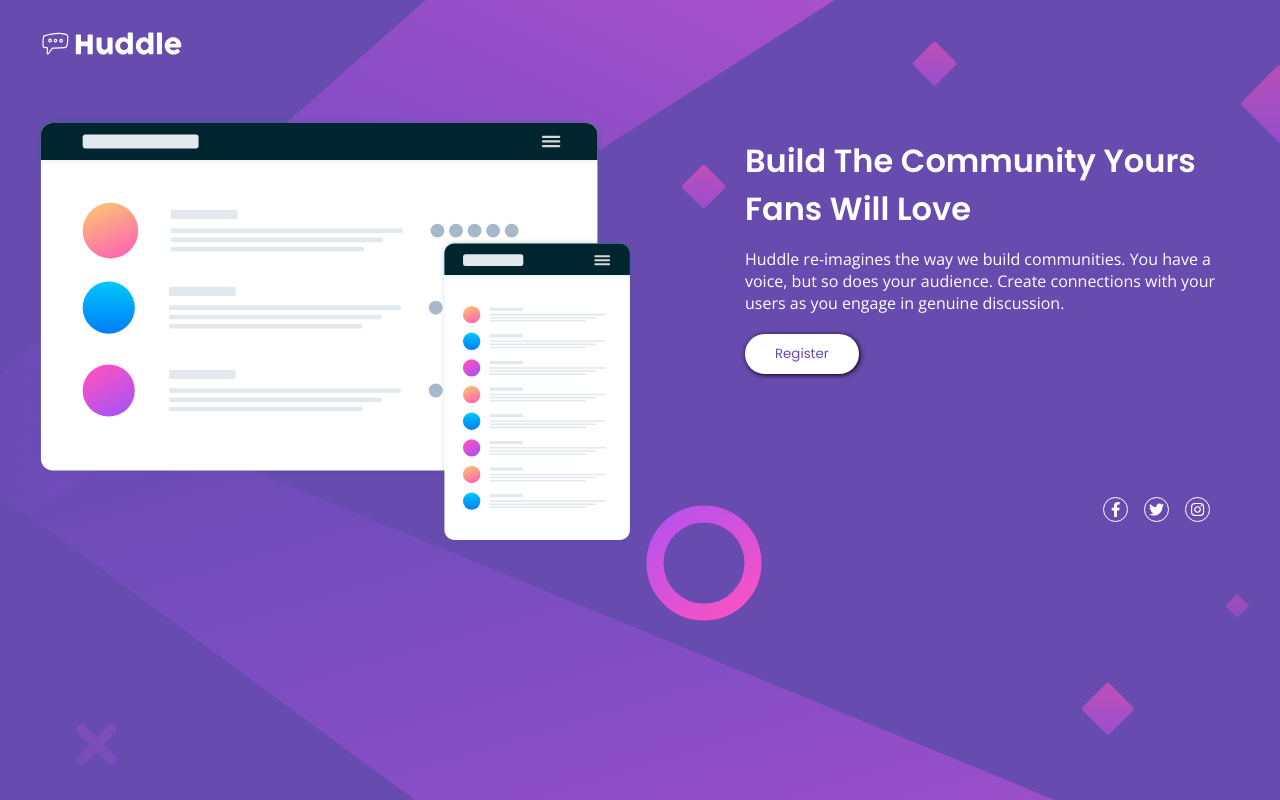
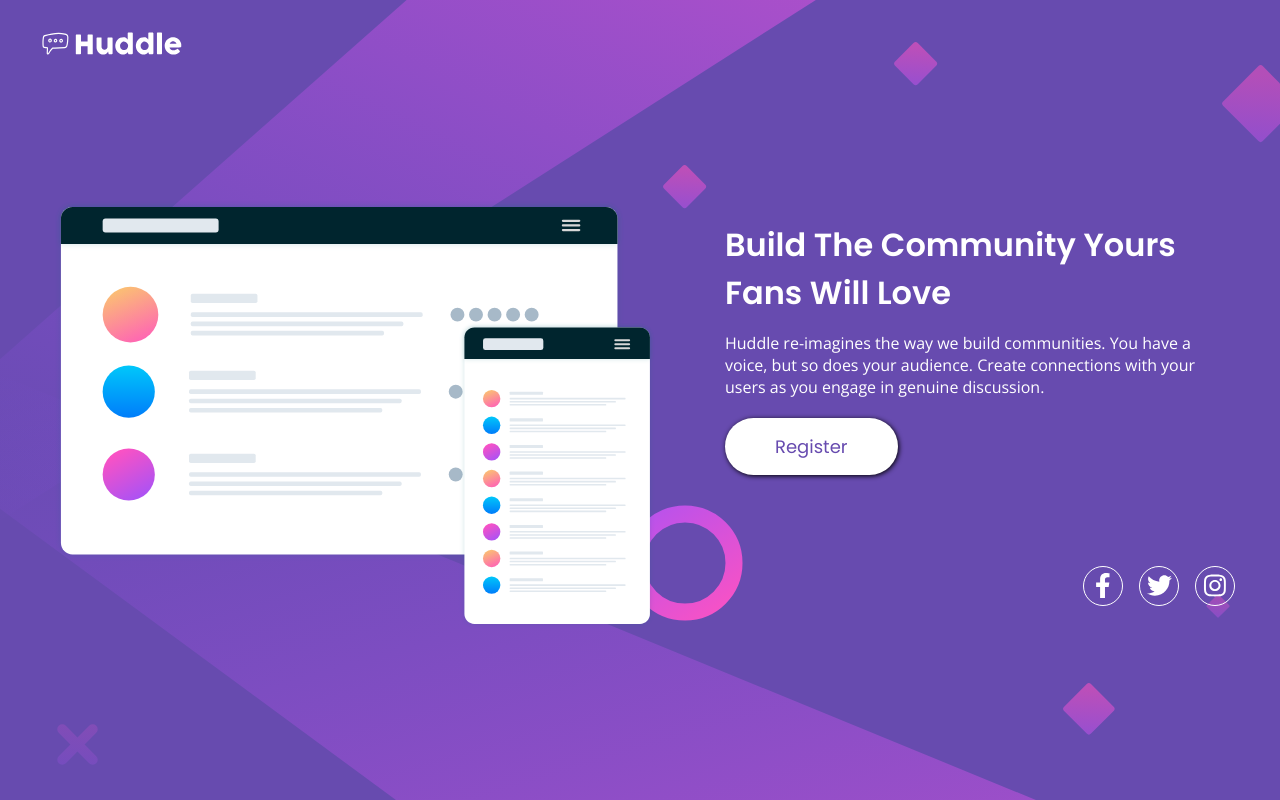
Before and after one commit to Jooab/Huddle, a plain HTML site: page index.html in a window 1280 px wide. Drawn offline with nearby package versions, Linux system fonts and the light colour scheme.

Commit message:
layout consertado

```diff
--- a/index.html
+++ b/index.html
@@ -24,6 +24,7 @@
     </header>
 
     <main class="container">
+        <div class="container-mockup">
             <div class="mockup">
                 <img src="src/images/illustration-mockups.svg" alt="Mockup">
             </div>
@@ -46,6 +47,7 @@
                     </a>
                 </div>
             </div>
+        </div>
     </main>
 
     <script src="https://cdnjs.cloudflare.com/ajax/libs/font-awesome/5.15.4/js/all.min.js"
--- a/src/css/responsive.css
+++ b/src/css/responsive.css
@@ -1,12 +1,12 @@
-@media (min-width:1920px) {
-    .container {
-        justify-content: space-evenly;
-    }
-}
-
 @media (min-width:1080px) {
     body {
         overflow: hidden;
+        height: 75vh;
+    }
+
+    .container {
+        align-items: center;
+        justify-content: center;
     }
 }
 
@@ -24,17 +24,24 @@
 
 @media (max-width:768px) {
     body {
-        background: url(../images/bg-mobile.svg);
+        background: url(../images/bg-mobile.svg) center center no-repeat;
+        background-size: cover;
         background-color: hsl(257, 40%, 49%);
+    }
+
+    .container-mockup {
+        display: block;
     }
 
     .container {
         flex-direction: column;
         align-items: center;
+        justify-content: center;
     }
 
     .mockup img {
         width: 100%;
+        margin: auto;
     }
 
     .mockup-info {
@@ -42,6 +49,7 @@
         flex-direction: column;
         text-align: center;
         align-items: center;
+        margin: 15px auto;
     }
 
     .mockup-info .social {
@@ -52,6 +60,6 @@
     }
 
     .mockup-info button {
-        padding: 10px 50px;
+        padding: 15px 60px;
     }
 }
--- a/src/css/style.css
+++ b/src/css/style.css
@@ -1,5 +1,10 @@
+html {
+    height: 100vh;
+}
+
 body {
-    background: url(../images/bg-desktop.svg) ;
+    background: url(../images/bg-desktop.svg) center center no-repeat;
+    background-size: cover;
     background-color: hsl(257, 40%, 49%);
     font-family: 'Open Sans', sans-serif;
     margin: 25px 35px;
@@ -11,13 +16,19 @@ body {
 
 .container {
     display: flex;
-    justify-content: space-between;
     margin: 50px 0;
+    height: 100%;
+    max-width: 2560px;
+}
+
+.container-mockup {
+    display: flex;
+    justify-content: center;
 }
 
 .mockup img {
     max-width: 600px;
-    margin-right: 40px;
+    margin-right: 70px;
 }
 
 .mockup-info {
@@ -37,9 +48,10 @@ body {
     color: hsl(257, 40%, 49%);
     background-color: #ffffff;
     border-radius: 50px;
-    padding: 10px 30px;
+    padding: 15px 50px;
     box-shadow: 1px 1px 5px #000000 ;
     transition: 0.3s;
+    font-size: 18px;
 }
 
 .mockup-info button:hover {
@@ -66,10 +78,10 @@ body {
     justify-content: center;
     align-items: center;
     border: 1px solid #ffffff;
-    font-size: 15px;
+    font-size: 25px;
     border-radius: 50%;
-    width: 25px;
-    height: 25px;
+    width: 40px;
+    height: 40px;
     margin: 8px;
     transition: 0.3s;
 }
```
Lines whose indentation alone changed are shown as unchanged.
